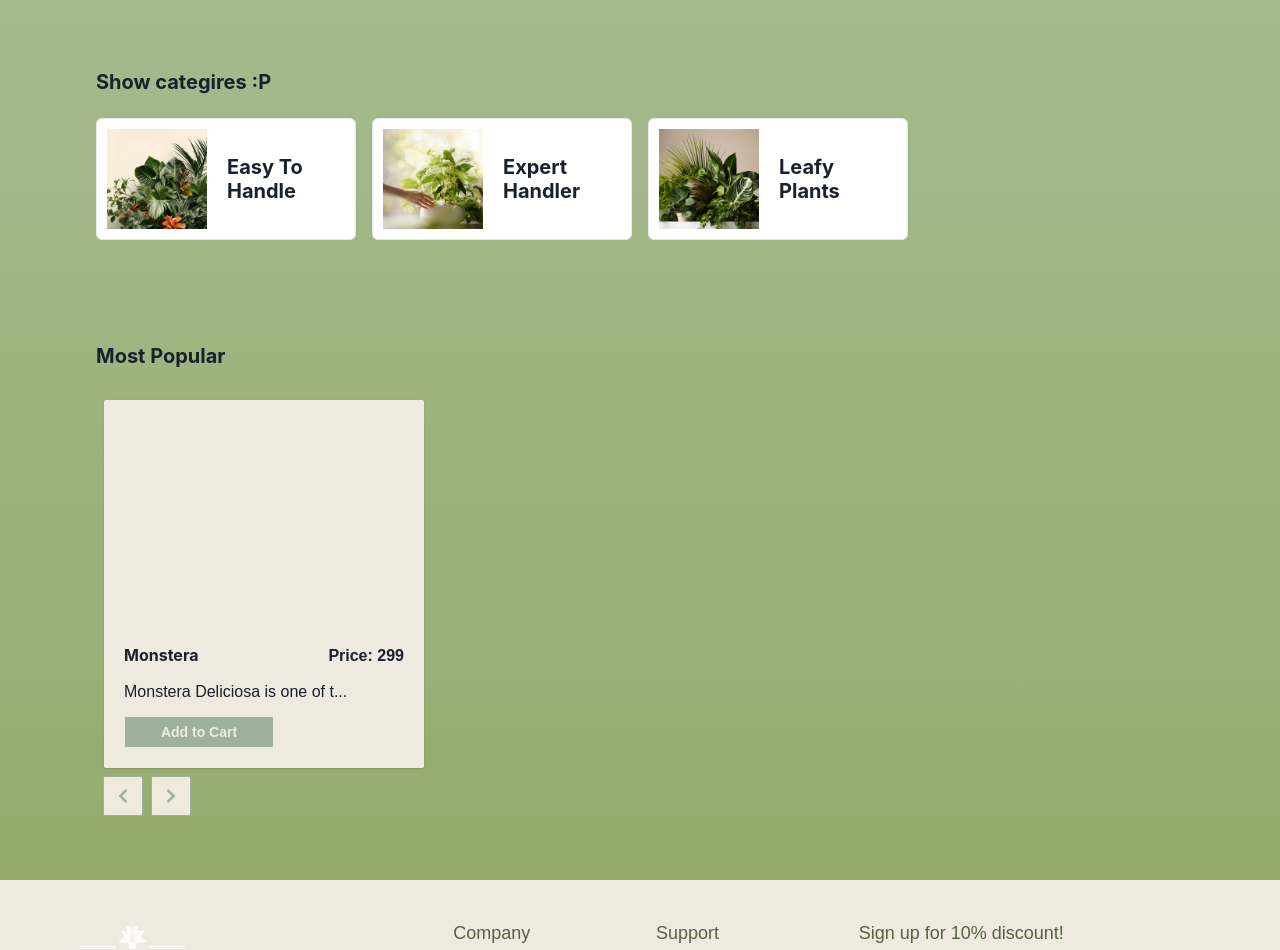
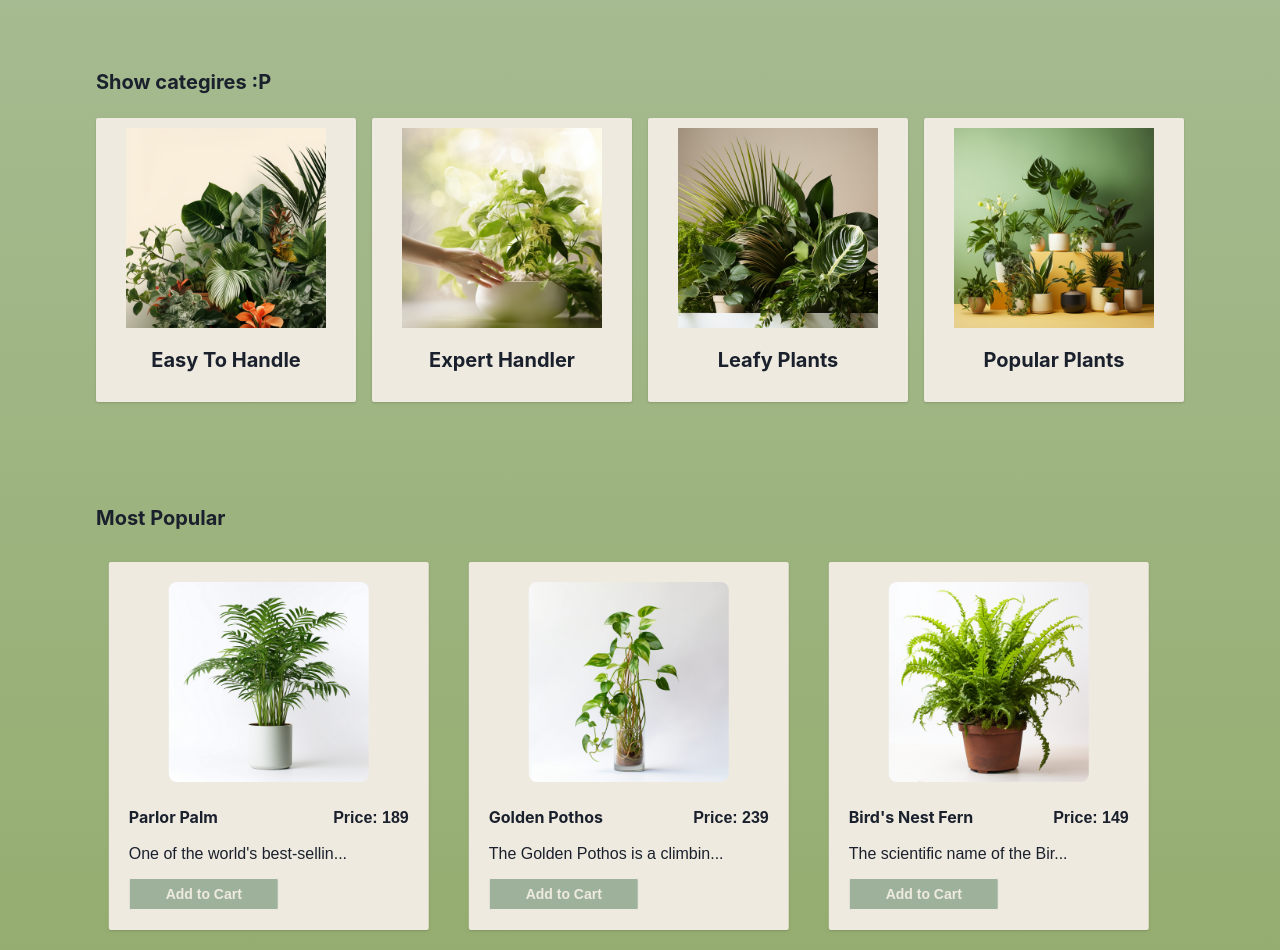
Before and after one commit to Mikael-Ronnberg/Yet-Another-Webshop, a React (Vite) app: page / in a window 1280 px wide. Shown: the part 762-1712 px from the top of the page. Built offline with nearby package versions, Linux system fonts and the light colour scheme.

Commit message:
More styling

```diff
--- a/src/App.tsx
+++ b/src/App.tsx
@@ -6,6 +6,7 @@ import { CartContext } from "./context/CartContext";
 import { CartDispatchContext } from "./context/CartDispatchContext";
 import { useReducer } from "react";
 import { initialState } from "./components/helpers";
+import { Box } from "@chakra-ui/react";
 
 function App() {
   const [state, dispatch] = useReducer(CartReducer, initialState);
@@ -13,11 +14,13 @@ function App() {
   console.log(state);
   return (
     <>
-      <CartContext.Provider value={state}>
-        <CartDispatchContext.Provider value={dispatch}>
-          <RouterProvider router={router} />
-        </CartDispatchContext.Provider>
-      </CartContext.Provider>
+      <Box bgGradient="linear(to-t, brand.primaryDark, brand.primaryLight)">
+        <CartContext.Provider value={state}>
+          <CartDispatchContext.Provider value={dispatch}>
+            <RouterProvider router={router} />
+          </CartDispatchContext.Provider>
+        </CartContext.Provider>
+      </Box>
     </>
   );
 }
--- a/src/components/cards/CategoryCards.tsx
+++ b/src/components/cards/CategoryCards.tsx
@@ -14,11 +14,12 @@ export const CategoryCard = ({ category }: ICategoryCardProps) => {
           direction="column"
           align="center"
           overflow="hidden"
-          variant="outline"
+          bgColor="brand.whiteCream"
+          rounded="sm"
           w="100%"
           h="100%"
           p="10px"
-          _hover={{ bgColor: "gray.100", cursor: "pointer" }}
+          _hover={{ bgColor: "brand.whiteGreen", cursor: "pointer" }}
         >
           <Image
             src={category.image}
--- a/src/mocks/categories.ts
+++ b/src/mocks/categories.ts
@@ -19,4 +19,10 @@ export const categories: ICategory[] = [
     name: "Leafy Plants",
     slug: "leaf",
   },
+  {
+    id: "e147c3b5-1d8b-4c06-8bbc-fa860f92954a",
+    image: "/src/assets/hero/mostPopularBanner.png",
+    name: "Popular Plants",
+    slug: "popular",
+  },
 ];
--- a/src/mocks/feat.ts
+++ b/src/mocks/feat.ts
@@ -4,10 +4,70 @@ export const featItems = {
       id: "ffafe53c-cf5e-4693-a6ff-dcc94132aafe",
       name: "Monstera",
       description:
-        "Monstera Deliciosa is one of the most common plants available",
+        "Monstera Deliciosa is one of the most common plants available. It is often recognized for its large and lobed leaves, which can reach up to half a meter in diameter. Due to its leaf structure, the plant is sometimes referred to as Adam's rib.",
       price: 299,
       slug: "monstera",
-      image: "",
+      image: "/src/assets/leafygreen/monstera_delic.png",
+      category: {
+        id: "e147c3b5-1d8b-4c06-8bbc-fa860f92954a",
+        image: "src/assets/hero/leadyBanner2.png",
+        name: "Leafy Plants",
+        slug: "leaf",
+      },
+    },
+    {
+      id: "6c0d1117-a6d9-474a-bb74-9a7b0bfda142",
+      name: "Parlor Palm",
+      description:
+        "One of the world's best-selling potted palms, popular since the Victorian era and incredibly easy to care for – this palm is a perfect way to bring a tropical ambiance into your home or office.",
+      price: 189,
+      slug: "parlorpalm",
+      image: "/src/assets/leafygreen/Chamaedorea_elegans.png",
+      category: {
+        id: "e147c3b5-1d8b-4c06-8bbc-fa860f92954a",
+        image: "",
+        name: "Leafy Plants",
+        slug: "leaf",
+      },
+    },
+    {
+      id: "af3209ef-05d4-4b9a-9e65-d1a4ea35d5c6",
+      name: "Golden Pothos",
+      description:
+        "The Golden Pothos is a climbing plant originating from the Society Islands. It's an effortlessly manageable plant with beautifully variegated, heart-shaped leaves in shades of yellow and green.",
+      price: 239,
+      slug: "goldenpothos",
+      image: "/src/assets/leafygreen/Epipremnum_aureum_pothos_plant.png",
+      category: {
+        id: "e147c3b5-1d8b-4c06-8bbc-fa860f92954a",
+        image: "",
+        name: "Leafy Plants",
+        slug: "leaf",
+      },
+    },
+    {
+      id: "5e7dd61d-b36d-4e33-8982-8fddc096207a",
+      name: "Bird's Nest Fern",
+      description:
+        "The scientific name of the Bird's Nest Fern is Asplenium nidus 'Crispy Wave'. It features beautifully glossy, light green leaves. Naturally thriving in treetops, its bowl-shaped form bears a striking resemblance to a bird's nest, inspiring its name.",
+      price: 149,
+      slug: "birdnestfern",
+      image: "/src/assets/leafygreen/Asplenium_nidus.png",
+      category: {
+        id: "e147c3b5-1d8b-4c06-8bbc-fa860f92954a",
+        image: "",
+        name: "Leafy Plants",
+        slug: "leaf",
+      },
+    },
+    {
+      id: "d5860f13-ea58-4b97-9714-03c1f155372d",
+      name: "Philodendron 'Silver Sword'",
+      description:
+        "Philodendron 'Silver Sword' is a variation within the Philodendron family, showcasing glossy green leaves with a touch of silver/gray. It adds a stunning touch to any home!",
+      price: 229,
+      slug: "philosilversword",
+      image: "/src/assets/leafygreen/Philodendron_hastatum_Silver_Sword.png",
       category: {
         id: "e147c3b5-1d8b-4c06-8bbc-fa860f92954a",
         image: "",
--- a/src/pages/Categories/components/Categories.tsx
+++ b/src/pages/Categories/components/Categories.tsx
@@ -1,14 +1,7 @@
-import {
-  Box,
-  Card,
-  CardBody,
-  Grid,
-  GridItem,
-  Heading,
-  Image,
-} from "@chakra-ui/react";
+import { Box, Grid, GridItem } from "@chakra-ui/react";
 import { SectionHeading } from "../../../components/sectionheading/SectionHeading";
 import { ICategory } from "../../../models/Interfaces";
+import { CategoryCard } from "../../../components/cards/CategoryCards";
 
 interface ICategoriesProps {
   categories: ICategory[];
@@ -36,25 +29,25 @@ export const Categories = ({ categories }: ICategoriesProps) => {
   );
 };
 
-interface ICategoryCardProps {
-  category: ICategory;
-}
+// interface ICategoryCardProps {
+//   category: ICategory;
+// }
 
-export const CategoryCard = ({ category }: ICategoryCardProps) => {
-  return (
-    <Card
-      direction="row"
-      align="center"
-      overflow="hidden"
-      variant="outline"
-      w="100%"
-      h="100%"
-      p="10px"
-    >
-      <Image src={category.image} alt={category.slug} w={100} h={100} />
-      <CardBody>
-        <Heading size={{ base: "sm", lg: "md" }}>{category.name}</Heading>
-      </CardBody>
-    </Card>
-  );
-};
+// export const CategoryCard = ({ category }: ICategoryCardProps) => {
+//   return (
+//     <Card
+//       direction="row"
+//       align="center"
+//       overflow="hidden"
+//       variant="outline"
+//       w="100%"
+//       h="100%"
+//       p="10px"
+//     >
+//       <Image src={category.image} alt={category.slug} w={100} h={100} />
+//       <CardBody>
+//         <Heading size={{ base: "sm", lg: "md" }}>{category.name}</Heading>
+//       </CardBody>
+//     </Card>
+//   );
+// };
--- a/src/pages/Home/Home.tsx
+++ b/src/pages/Home/Home.tsx
@@ -1,4 +1,3 @@
-import { Box } from "@chakra-ui/react";
 import { Footer } from "../../components/footer/Footer";
 import { Navbar } from "../../components/navbar/Navbar";
 import { Categories } from "../Categories/components/Categories";
@@ -10,13 +9,11 @@ import { categories } from "../../mocks/categories";
 export const Home = () => {
   return (
     <>
-      <Box bgGradient="linear(to-t, brand.primaryDark, brand.primaryLight)">
-        <Navbar />
-        <Banner />
-        <Categories categories={categories} />
-        <FeatProd title="Most Popular" products={featItems.mostPopular} />
-        <Footer />
-      </Box>
+      <Navbar />
+      <Banner />
+      <Categories categories={categories} />
+      <FeatProd title="Most Popular" products={featItems.mostPopular} />
+      <Footer />
     </>
   );
 };
```
